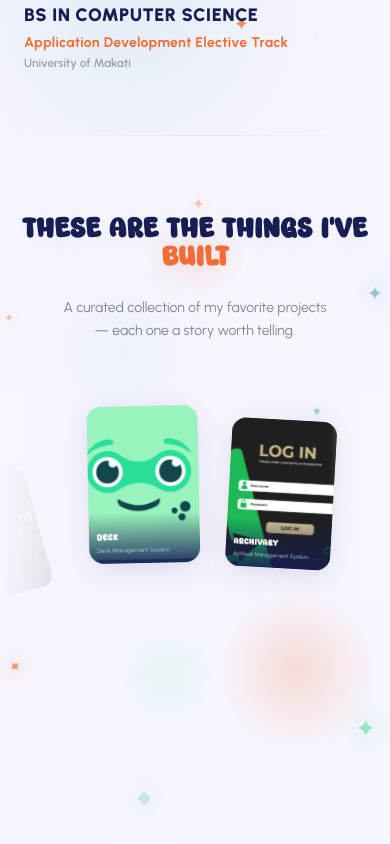
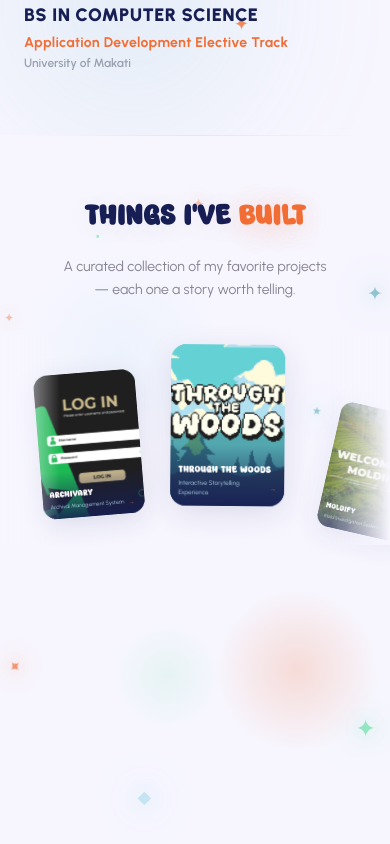
Before and after one commit to gabxillaa/main-portfolio, a Next.js app: page / in a window 390 px wide. Shown: the part 1729-2573 px from the top of the page. Built offline with nearby package versions, Linux system fonts and the light colour scheme; no server answers; a web font is replaced by a local one.

Commit message:
fixed carousel lag

```diff
--- a/app/components/landing-page/projects.tsx
+++ b/app/components/landing-page/projects.tsx
@@ -40,13 +40,13 @@ const arcOpacity = (n: number) => {
 };
 
 // ── Responsive dims ───────────────────────────────────────────────────────────
-type Dims = { cardW: number; cardH: number; gap: number; arcDepth: number; wrapH: number; speed: number };
+type Dims = { cardW: number; cardH: number; gap: number; arcDepth: number; wrapH: number; speed: number; dragMultiplier: number; showButton: boolean };
 
 function getDims(vw: number): Dims {
-  if (vw < 480)  return { cardW: 120, cardH: 170, gap: 12, arcDepth: 40, wrapH: 210, speed: 0.45 };
-  if (vw < 768)  return { cardW: 155, cardH: 218, gap: 16, arcDepth: 52, wrapH: 265, speed: 0.50 };
-  if (vw < 1024) return { cardW: 178, cardH: 248, gap: 18, arcDepth: 62, wrapH: 295, speed: 0.52 };
-  return               { cardW: 200, cardH: 280, gap: 20, arcDepth: 70, wrapH: 330, speed: 0.55 };
+  if (vw < 480)  return { cardW: 120, cardH: 170, gap: 12, arcDepth: 40, wrapH: 210, speed: 0.9,  dragMultiplier: 1.6, showButton: false };
+  if (vw < 768)  return { cardW: 155, cardH: 218, gap: 16, arcDepth: 52, wrapH: 265, speed: 0.85, dragMultiplier: 1.4, showButton: true  };
+  if (vw < 1024) return { cardW: 178, cardH: 248, gap: 18, arcDepth: 62, wrapH: 295, speed: 0.7,  dragMultiplier: 1.2, showButton: true  };
+  return               { cardW: 200, cardH: 280, gap: 20, arcDepth: 70, wrapH: 330, speed: 0.55, dragMultiplier: 1,   showButton: true  };
 }
 
 // ── Animation variants ────────────────────────────────────────────────────────
@@ -208,7 +208,7 @@ function onCardPointerMove(e: React.PointerEvent<HTMLDivElement>) {
   const delta = Math.abs(e.clientX - dragRef.current.startX);
   if (delta > 6) dragRef.current.moved = true;
   const trackLen    = dragRef.current.trackLen;
-  const offsetDelta = dragRef.current.startX - e.clientX;
+  const offsetDelta = (dragRef.current.startX - e.clientX) * dims.dragMultiplier;
   offsetRef.current = ((dragRef.current.startOffset + offsetDelta) % trackLen + trackLen) % trackLen;
   e.stopPropagation();
 }
@@ -254,7 +254,10 @@ function endDrag(e: React.PointerEvent<HTMLDivElement>) {
         id="projects"
         ref={sectionRef}
         className="relative flex flex-col items-center overflow-hidden w-full bg-(--background)"
-      style={{ minHeight: "100dvh", paddingBottom: "env(safe-area-inset-bottom, 0px)" }}
+        style={{
+          minHeight: "clamp(560px, 100dvh, 1000px)",
+          paddingBottom: "env(safe-area-inset-bottom, 0px)",
+        }}
       >
       {/* ── Ambient glows — fade in ── */}
       <motion.div
@@ -331,8 +334,8 @@ function endDrag(e: React.PointerEvent<HTMLDivElement>) {
         initial="hidden"
         animate={isInView ? "visible" : "hidden"}
         transition={{ delay: 0.15 }}
-        className="relative text-center z-10 px-4 pt-20 pb-2 shrink-0"
-        style={{ overflow: "visible" }}
+        className="relative text-center z-10 px-4 pb-2 shrink-0"
+        style={{ overflow: "visible", paddingTop: "clamp(2.5rem, 8vh, 5rem)" }}
       >
         <div className="absolute hidden xl:flex flex-col items-start" style={{ right: "calc(100% + 16px)", top: 68, overflow: "visible" }}>
           <span style={{ fontFamily: "cursive", fontSize: 15, color: "var(--primary)", whiteSpace: "nowrap", opacity: 0.75, transform: "rotate(-10deg)", display: "block", transformOrigin: "left center" }}>check these out</span>
@@ -346,7 +349,7 @@ function endDrag(e: React.PointerEvent<HTMLDivElement>) {
           className="font-(family-name:--font-super-warming) font-black text-(--primary) uppercase tracking-wide leading-none"
           style={{ fontSize: "clamp(1.8rem, 7vw, 5rem)", textShadow: "0 4px 30px color-mix(in srgb, var(--primary) 8%, transparent)" }}
         >
-          These are the things I&apos;ve{" "}
+          Things I&apos;ve{" "}
           <span className="text-(--accent)" style={{ textShadow: "0 4px 30px color-mix(in srgb, var(--accent) 30%, transparent)" }}>Built</span>
         </h2>
 
@@ -366,7 +369,7 @@ function endDrag(e: React.PointerEvent<HTMLDivElement>) {
         animate={isInView ? "visible" : "hidden"}
         transition={{ delay: 0.3 }}
         className="font-(family-name:--font-urbanist) text-sm md:text-base mt-4 mb-0 max-w-xs md:max-w-sm text-center leading-relaxed relative z-10 px-6 shrink-0"
-        style={{ color: "color-mix(in srgb, var(--text) 50%, transparent)" }}
+        style={{ color: "color-mix(in srgb, var(--text) 50%, transparent)", marginTop: "clamp(0.75rem, 2vh, 1rem)" }}
       >
         A curated collection of my favorite projects — each one a story worth telling.
       </motion.p>
@@ -378,7 +381,7 @@ function endDrag(e: React.PointerEvent<HTMLDivElement>) {
           animate={isInView ? "visible" : "hidden"}
           transition={{ delay: 0.5 }}
           className="relative w-full z-10 shrink-0 select-none"
-          style={{ height: dims.wrapH, marginTop: 48, cursor: "grab", overflow: "visible" }}
+          style={{ height: dims.wrapH, marginTop: "clamp(16px, 4vh, 48px)", cursor: "grab", overflow: "visible" }}
           onMouseLeave={() => {
             pausedRef.current   = false;
             dragRef.current.active = false;
@@ -457,9 +460,10 @@ function endDrag(e: React.PointerEvent<HTMLDivElement>) {
                     opacity: 0,
                     transition: "opacity 0.01s linear",
                   }}>
-                    <span className="arc-title-hover font-(family-name:--font-super-warming) text-white uppercase text-center" style={{ fontSize: dims.cardW * 0.09, fontWeight: 700, lineHeight: 1.1, letterSpacing: "0.05em", textShadow: "0 2px 16px rgba(0,0,0,0.5)" }}>
+                    <span className="arc-title-hover font-(family-name:--font-super-warming) text-white uppercase text-center" style={{ fontSize: dims.cardW * (dims.showButton ? 0.09 : 0.11), fontWeight: 700, lineHeight: 1.1, letterSpacing: "0.05em", textShadow: "0 2px 16px rgba(0,0,0,0.5)" }}>
                       {proj.title}
                     </span>
+                    {dims.showButton && (
                       <span
                         className="font-(family-name:--font-urbanist)"
                         style={{
@@ -480,6 +484,7 @@ function endDrag(e: React.PointerEvent<HTMLDivElement>) {
                         View Project
                         <span style={{ fontSize: dims.cardW * 0.07 }}>→</span>
                       </span>
+                    )}
                   </div>
                 </div>
               </div>
```
Lines whose indentation alone changed are shown as unchanged.
